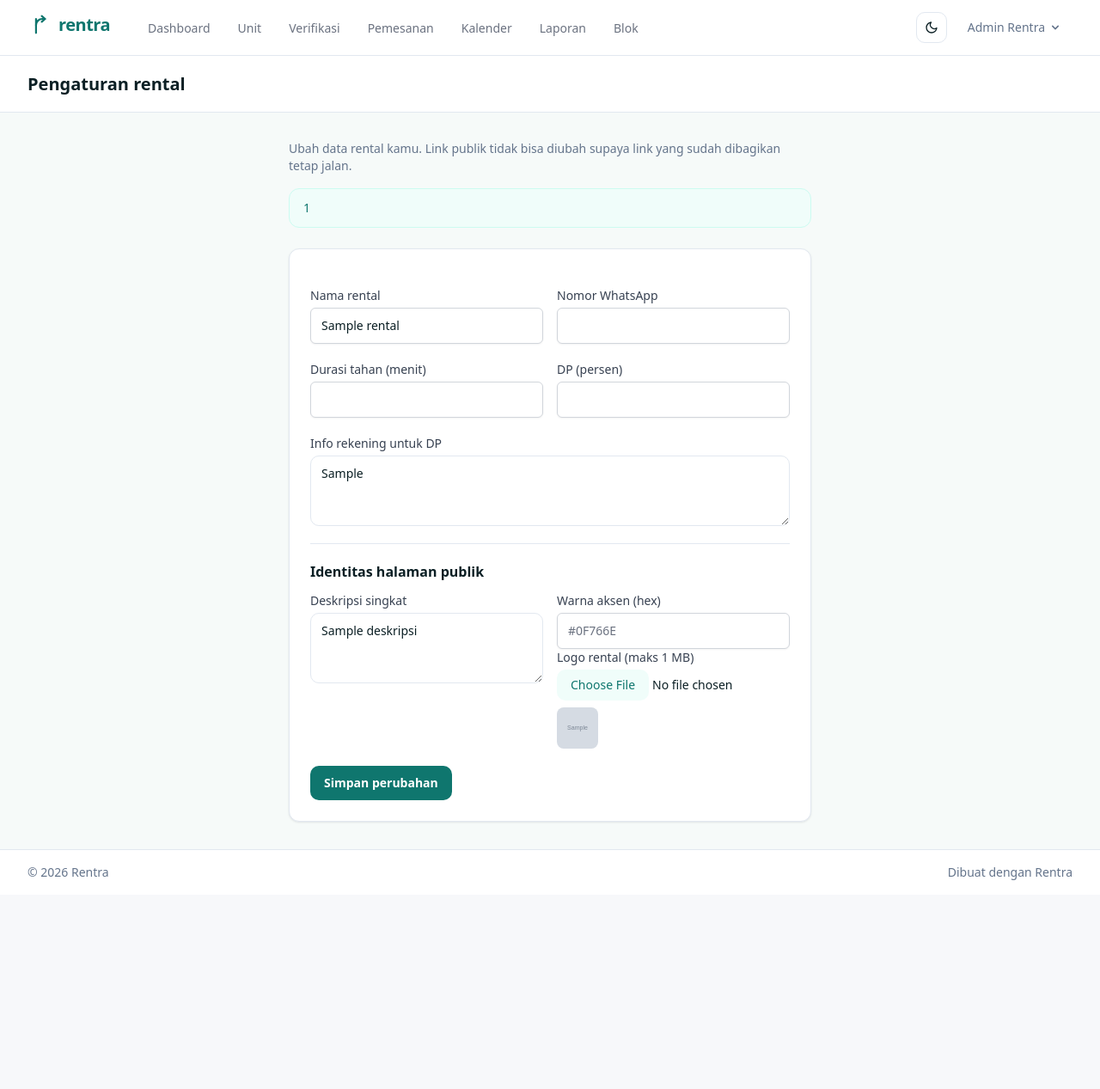
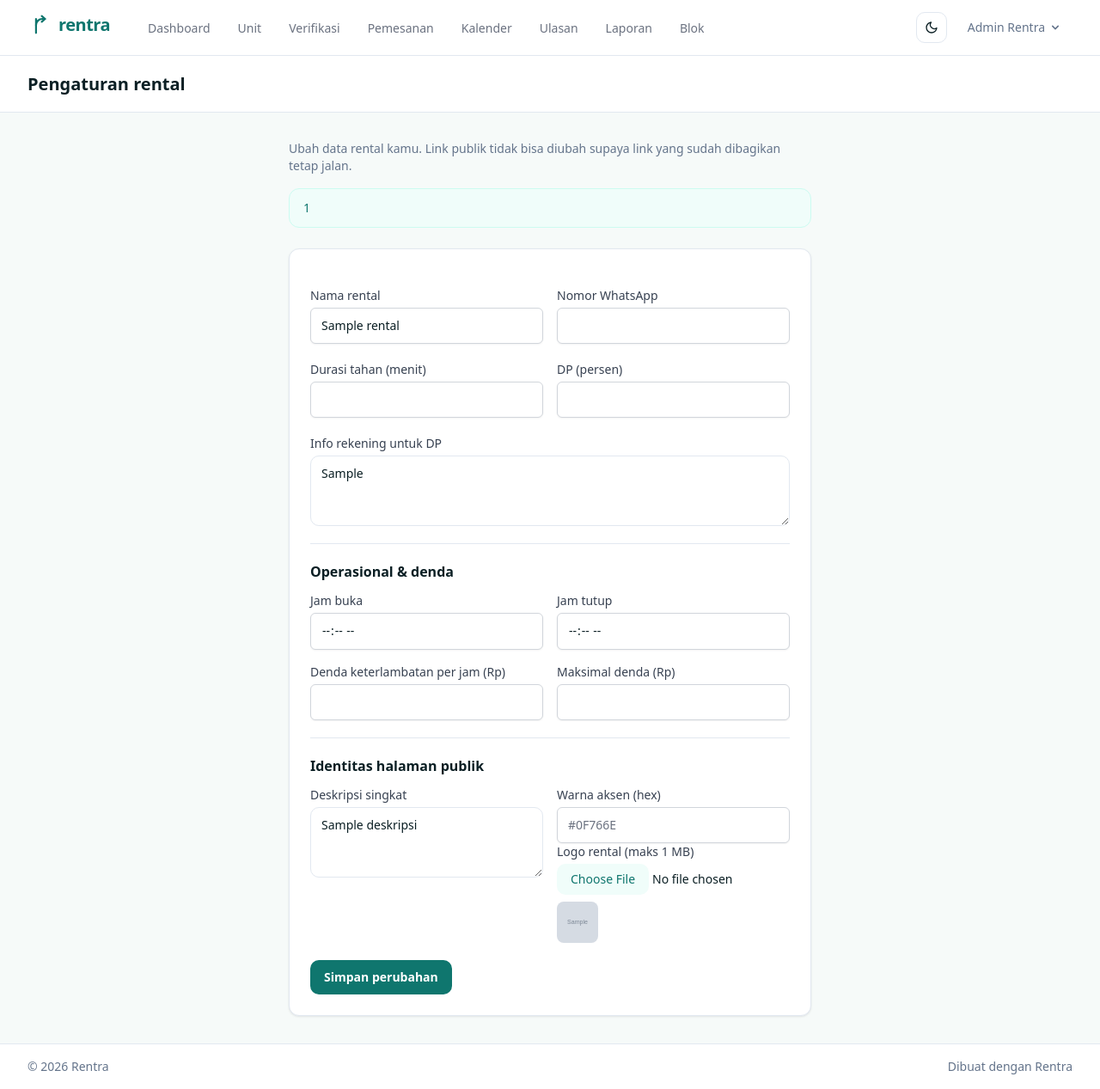
Before and after one commit to nekonaru/rentra, a Laravel app: template resources/views/dashboard/pengaturan.blade.php in a window 1280 px wide. Shown: the whole page at 86% size. Before the commit the page ends 1024 px from the top, so only its background shows below. Run offline with Laravel 12, Linux system fonts and the light colour scheme; a user stored in the database is signed in; data comes from the database, SQL or seed files in the repository; tables that the repository leaves empty hold one stand-in row (values such as "Sample post"); the template is opened without the code that fills it: most values are stand-ins (such as "Sample title", 1, 10 or a date in 2020); grey boxes marked "Sample" are stand-in pictures; style sheets or scripts are compiled from the project's sources; some web fonts are replaced.

Commit message:
feat: tarif weekend, denda keterlambatan, jam operasional, notifikasi

```diff
--- a/app/Http/Controllers/OnboardingController.php
+++ b/app/Http/Controllers/OnboardingController.php
@@ -52,7 +52,7 @@ class OnboardingController extends Controller
     {
         $rental = $request->user()->rental;
 
-        $data = $request->safe()->only(['nama', 'kategori', 'aktif', 'tarif_per_hari', 'tarif_per_jam', 'minimal_sewa_jam', 'toleransi_menit']);
+        $data = $request->safe()->only(['nama', 'kategori', 'aktif', 'tarif_per_hari', 'tarif_per_jam', 'tarif_weekend', 'minimal_sewa_jam', 'toleransi_menit']);
         $data['aktif'] = $request->boolean('aktif', true);
 
         $unit = $this->pengelolaUnit->buat($rental->id, $data, $request->file('foto'));
--- a/app/Http/Controllers/PengaturanController.php
+++ b/app/Http/Controllers/PengaturanController.php
@@ -26,6 +26,10 @@ class PengaturanController extends Controller
             'info_rekening' => ['nullable', 'string', 'max:500'],
             'durasi_tahan_menit' => ['required', 'integer', 'min:5', 'max:1440'],
             'persen_dp' => ['required', 'integer', 'min:0', 'max:100'],
+            'jam_buka' => ['nullable', 'date_format:H:i'],
+            'jam_tutup' => ['nullable', 'date_format:H:i'],
+            'denda_per_jam' => ['nullable', 'numeric', 'min:0', 'max:100000000'],
+            'denda_maks' => ['nullable', 'numeric', 'min:0', 'max:100000000'],
             'deskripsi' => ['nullable', 'string', 'max:500'],
             'warna_aksen' => ['nullable', 'regex:/^#[0-9A-Fa-f]{6}$/'],
             'logo' => ['nullable', 'image', 'mimes:jpg,jpeg,png,webp', 'max:1024'],
--- a/app/Http/Requests/UnitRequest.php
+++ b/app/Http/Requests/UnitRequest.php
@@ -29,6 +29,7 @@ class UnitRequest extends FormRequest
             'aktif' => ['sometimes', 'boolean'],
             'tarif_per_hari' => ['required', 'numeric', 'min:0', 'max:100000000'],
             'tarif_per_jam' => ['required', 'numeric', 'min:0', 'max:100000000'],
+            'tarif_weekend' => ['nullable', 'numeric', 'min:0', 'max:100000000'],
             'minimal_sewa_jam' => ['required', 'integer', 'min:1', 'max:168'],
             'toleransi_menit' => ['required', 'integer', 'min:0', 'max:1440'],
         ];
--- a/app/Models/Pemesanan.php
+++ b/app/Models/Pemesanan.php
@@ -26,6 +26,7 @@ class Pemesanan extends Model
         'selesai',
         'total',
         'dp_nominal',
+        'denda_nominal',
         'status',
         'tahan_sampai',
         'jalur_bukti',
@@ -40,6 +41,7 @@ class Pemesanan extends Model
             'tahan_sampai' => 'datetime',
             'total' => 'decimal:2',
             'dp_nominal' => 'decimal:2',
+            'denda_nominal' => 'decimal:2',
             'status' => StatusPemesanan::class,
         ];
     }
--- a/app/Models/Rental.php
+++ b/app/Models/Rental.php
@@ -36,6 +36,10 @@ class Rental extends Model
             'durasi_tahan_menit' => 'integer',
             'persen_dp' => 'integer',
             'aktif' => 'boolean',
+            'jam_buka' => 'datetime:H:i',
+            'jam_tutup' => 'datetime:H:i',
+            'denda_per_jam' => 'decimal:2',
+            'denda_maks' => 'decimal:2',
         ];
     }
 
--- a/app/Services/LayananPemesanan.php
+++ b/app/Services/LayananPemesanan.php
@@ -50,6 +50,7 @@ class LayananPemesanan
                 $mulai,
                 $selesai,
                 $rental->persen_dp,
+                $aturanTarif->tarif_weekend !== null ? (float) $aturanTarif->tarif_weekend : null,
             );
 
             return Pemesanan::create([
--- a/app/Services/PengelolaUnit.php
+++ b/app/Services/PengelolaUnit.php
@@ -121,6 +121,7 @@ class PengelolaUnit
             [
                 'tarif_per_hari' => $data['tarif_per_hari'],
                 'tarif_per_jam' => $data['tarif_per_jam'],
+                'tarif_weekend' => $data['tarif_weekend'] ?? null,
                 'minimal_sewa_jam' => $data['minimal_sewa_jam'],
                 'toleransi_menit' => $data['toleransi_menit'],
             ],
--- a/resources/views/dashboard/pengaturan.blade.php
+++ b/resources/views/dashboard/pengaturan.blade.php
@@ -43,6 +43,28 @@
                 </div>
 
                 <div class="border-t border-[var(--warna-tepi)] pt-5">
+                    <h3 class="font-semibold text-rentra-ink mb-3">Operasional & denda</h3>
+                    <div class="grid sm:grid-cols-2 gap-4">
+                        <div>
+                            <x-input-label for="jam_buka" value="Jam buka" />
+                            <x-text-input id="jam_buka" name="jam_buka" type="time" class="input mt-1" :value="old('jam_buka', $rental->jam_buka?->format('H:i'))" />
+                        </div>
+                        <div>
+                            <x-input-label for="jam_tutup" value="Jam tutup" />
+                            <x-text-input id="jam_tutup" name="jam_tutup" type="time" class="input mt-1" :value="old('jam_tutup', $rental->jam_tutup?->format('H:i'))" />
+                        </div>
+                        <div>
+                            <x-input-label for="denda_per_jam" value="Denda keterlambatan per jam (Rp)" />
+                            <x-text-input id="denda_per_jam" name="denda_per_jam" type="number" min="0" step="1000" class="input mt-1" :value="old('denda_per_jam', $rental->denda_per_jam)" />
+                        </div>
+                        <div>
+                            <x-input-label for="denda_maks" value="Maksimal denda (Rp)" />
+                            <x-text-input id="denda_maks" name="denda_maks" type="number" min="0" step="1000" class="input mt-1" :value="old('denda_maks', $rental->denda_maks)" />
+                        </div>
+                    </div>
+                </div>
+
+                <div class="border-t border-[var(--warna-tepi)] pt-5">
                     <h3 class="font-semibold text-rentra-ink mb-3">Identitas halaman publik</h3>
                     <div class="grid sm:grid-cols-2 gap-4">
                         <div>
--- a/resources/views/layouts/navigation.blade.php
+++ b/resources/views/layouts/navigation.blade.php
@@ -15,6 +15,7 @@
                     <x-nav-link :href="route('verifikasi.index')" :active="request()->routeIs('verifikasi.*')">{{ __('Verifikasi') }}</x-nav-link>
                     <x-nav-link :href="route('pemesanan.index')" :active="request()->routeIs('pemesanan.*')">{{ __('Pemesanan') }}</x-nav-link>
                     <x-nav-link :href="route('kalender.index')" :active="request()->routeIs('kalender.*')">{{ __('Kalender') }}</x-nav-link>
+                    <x-nav-link :href="route('ulasan.index')" :active="request()->routeIs('ulasan.*')">{{ __('Ulasan') }}</x-nav-link>
                     <x-nav-link :href="route('laporan.index')" :active="request()->routeIs('laporan.*')">{{ __('Laporan') }}</x-nav-link>
                     <x-nav-link :href="route('blok.index')" :active="request()->routeIs('blok.*')">{{ __('Blok') }}</x-nav-link>
                 </div>
@@ -22,6 +23,20 @@
 
             <div class="hidden sm:flex sm:items-center sm:ms-6 gap-3">
                 <x-ganti-tema />
+                @if (auth()->user()->rental)
+                    @php
+                        $rentalAktif = auth()->user()->rental;
+                        $jumlahNotif = $rentalAktif->pemesanan()
+                            ->whereIn('status', [\App\Enums\StatusPemesanan::MenungguVerifikasi, \App\Enums\StatusPemesanan::Terlambat])
+                            ->count();
+                    @endphp
+                    <a href="{{ route('verifikasi.index') }}" class="relative inline-flex h-9 w-9 items-center justify-center rounded-tombol border border-[var(--warna-tepi)] transition hover:border-rentra" aria-label="Notifikasi: {{ $jumlahNotif }} pemesanan perlu perhatian">
+                        <svg class="h-4 w-4" viewBox="0 0 24 24" fill="none" stroke="currentColor" stroke-width="2" stroke-linecap="round" stroke-linejoin="round" aria-hidden="true"><path d="M18 8A6 6 0 0 0 6 8c0 7-3 9-3 9h18s-3-2-3-9M13.73 21a2 2 0 0 1-3.46 0"/></svg>
+                        @if ($jumlahNotif > 0)
+                            <span class="absolute -top-1 -right-1 flex h-5 min-w-5 items-center justify-center rounded-full bg-status-terlambat px-1 text-[10px] font-bold text-white">{{ $jumlahNotif }}</span>
+                        @endif
+                    </a>
+                @endif
                 <x-dropdown align="right" width="48">
                     <x-slot name="trigger">
                         <button class="inline-flex items-center px-3 py-2 text-sm font-medium rounded-tombol transition" style="color: var(--warna-teks-redup);">
@@ -68,6 +83,7 @@
             <x-responsive-nav-link :href="route('verifikasi.index')" :active="request()->routeIs('verifikasi.*')">{{ __('Verifikasi') }}</x-responsive-nav-link>
             <x-responsive-nav-link :href="route('pemesanan.index')" :active="request()->routeIs('pemesanan.*')">{{ __('Pemesanan') }}</x-responsive-nav-link>
             <x-responsive-nav-link :href="route('kalender.index')" :active="request()->routeIs('kalender.*')">{{ __('Kalender') }}</x-responsive-nav-link>
+            <x-responsive-nav-link :href="route('ulasan.index')" :active="request()->routeIs('ulasan.*')">{{ __('Ulasan') }}</x-responsive-nav-link>
             <x-responsive-nav-link :href="route('laporan.index')" :active="request()->routeIs('laporan.*')">{{ __('Laporan') }}</x-responsive-nav-link>
             <x-responsive-nav-link :href="route('blok.index')" :active="request()->routeIs('blok.*')">{{ __('Blok') }}</x-responsive-nav-link>
         </div>
--- a/resources/views/unit/_form.blade.php
+++ b/resources/views/unit/_form.blade.php
@@ -66,6 +66,11 @@
     </div>
 
     <div>
+        <x-input-label for="tarif_weekend" value="Tarif weekend per hari (opsional)" />
+        <x-text-input id="tarif_weekend" name="tarif_weekend" type="number" min="0" step="1000" class="input mt-1" :value="old('tarif_weekend', $aturanTarif?->tarif_weekend)" placeholder="Sama dengan tarif harian jika kosong" />
+    </div>
+
+    <div>
         <x-input-label for="minimal_sewa_jam" value="Minimal sewa (jam)" />
         <x-text-input id="minimal_sewa_jam" name="minimal_sewa_jam" type="number" min="1" class="input mt-1" :value="old('minimal_sewa_jam', $aturanTarif?->minimal_sewa_jam ?? 3)" required />
     </div>
--- a/resources/views/unit/index.blade.php
+++ b/resources/views/unit/index.blade.php
@@ -14,6 +14,11 @@
             @if (session('error'))
                 <div class="mb-4 rounded-xl bg-red-50 border border-red-100 text-status-terlambat text-sm font-medium px-4 py-3">{{ session('error') }}</div>
             @endif
+
+            <form method="GET" action="{{ route('unit.index') }}" class="mb-5 flex gap-2">
+                <input type="search" name="q" value="{{ $q }}" placeholder="Cari unit, kategori, merek..." class="input flex-1">
+                <button type="submit" class="tombol tombol-sekunder">Cari</button>
+            </form>
 
             @if ($unit->isEmpty())
                 <div class="bg-white rounded-xl border border-teal-50 shadow-sm p-10 text-center">
```
Also changed, not shown: app/Http/Controllers/PemesananController.php (+17 -2 lines), app/Http/Controllers/UnitController.php (+14 -3 lines), app/Services/KalkulatorHarga.php (+37 -5 lines), resources/views/dashboard/laporan.blade.php (+10 -1 lines), tests/Feature/FiturPublikTest.php (+3 -2 lines), database/migrations/2026_11_28_051123_tambah_operasional.php (added), database/migrations/2026_11_28_052131_tambah_denda_ke_pemesanan.php (added).
